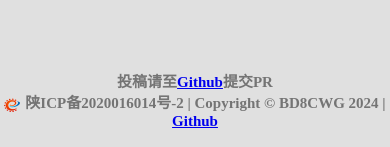
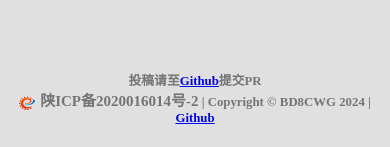
Before and after one commit to yzyyz1387/hamgamWeb, a Vue app: page / in a window 390 px wide. Shown: the part 827-974 px from the top of the page. Built offline with nearby package versions, Linux system fonts and the light colour scheme; no server answers.

Commit message:
:bug: fix: 修复窄屏页脚font-size问题

```diff
--- a/public/css/style.css
+++ b/public/css/style.css
@@ -56,3 +56,8 @@ html{
 .copyright p{
     text-align: center;
 }
+@media (max-width:1000px) {
+    .copyright{
+        font-size: .8em;
+    }
+}
--- a/src/components/Footer.vue
+++ b/src/components/Footer.vue
@@ -60,4 +60,5 @@ export default {
   margin-right: 5px;
   vertical-align: middle;
 }
+
 </style>
```
